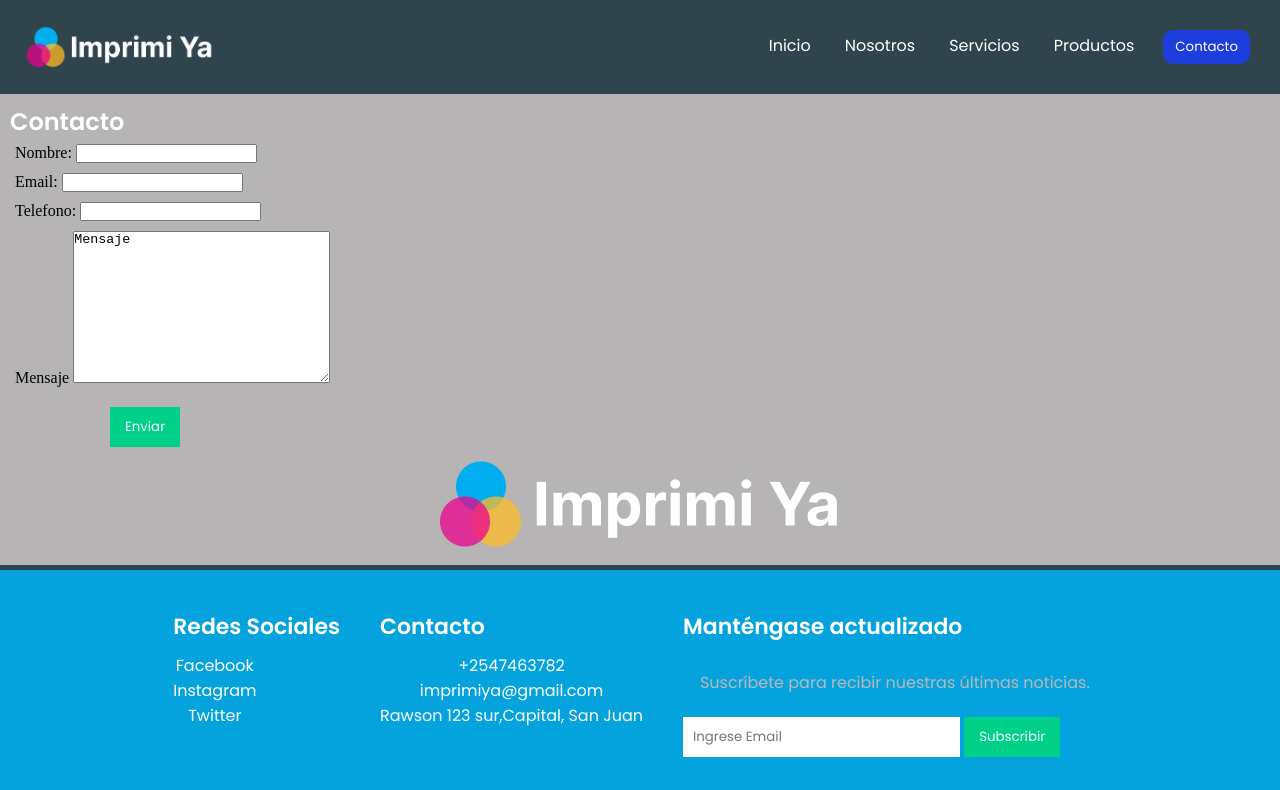
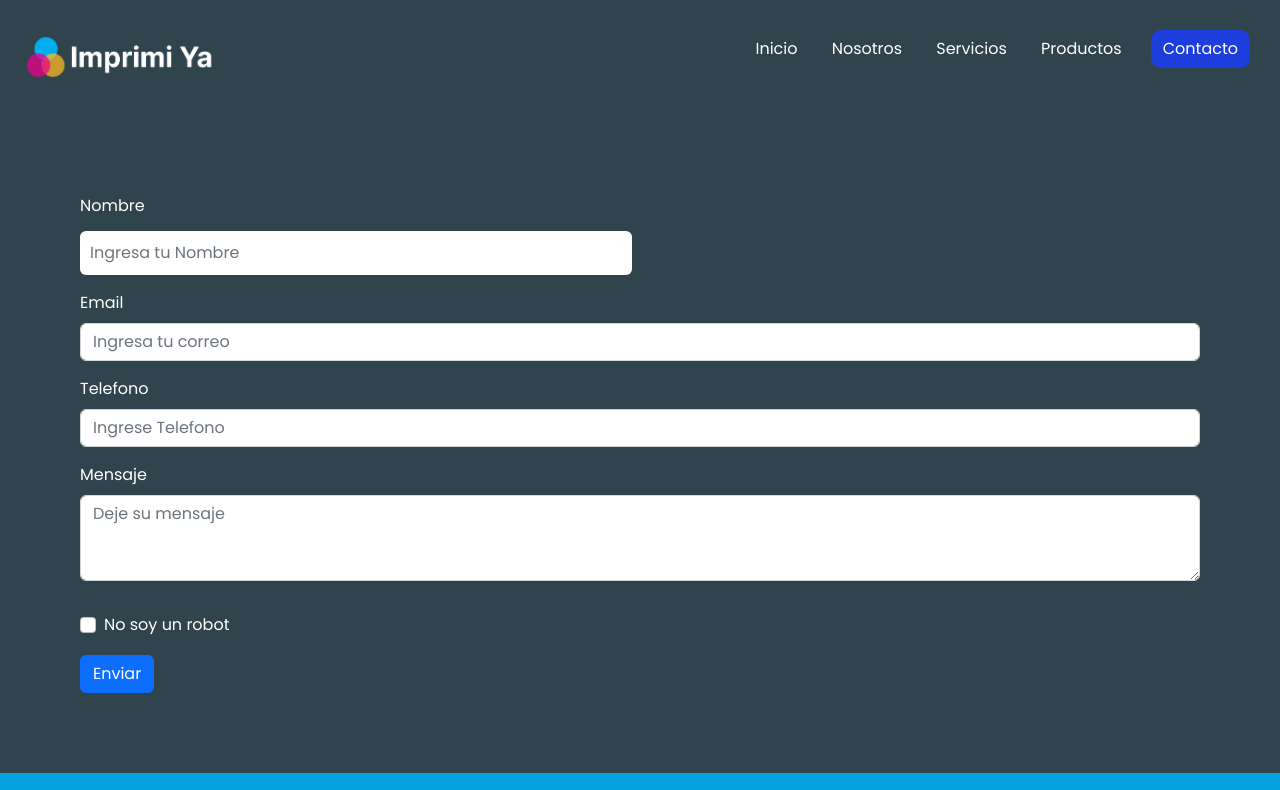
Before and after one commit to PabloSuizer/imprimi-ya-pablosuizer, a plain HTML site: page pages/contacto.html in a window 1280 px wide. Shown: the top 790 px of the page. Drawn offline with nearby package versions, Linux system fonts and the light colour scheme.

Commit message:
Se mejoro el formulario de contacto con boostrap

```diff
--- a/css/styles.css
+++ b/css/styles.css
@@ -307,3 +307,10 @@
 .text__p{
     font-family: 'Poppins', sans-serif;
 }
+/* ----------------------------------------------------------------------------------------------------------------------------*/
+
+.row{
+    padding: 10vh;
+    font-family: 'Poppins', sans-serif;
+    color: #fff;
+}
--- a/pages/contacto.html
+++ b/pages/contacto.html
@@ -6,6 +6,9 @@
     <meta name="viewport" content="width=device-width, initial-scale=1.0">
     <link rel="shortcut icon" href="../resources/favicon.ico" type="image/x-icon">
     <link rel="stylesheet"  href="https://fonts.googleapis.com/css2?family=Poppins:ital,wght@0,200;0,400;0,600;1,200;1,400;1,600&display=swap">
+    <!-- CSS only -->
+    <link href="https://cdn.jsdelivr.net/npm/bootstrap@5.2.0/dist/css/bootstrap.min.css" rel="stylesheet" integrity="sha384-gH2yIJqKdNHPEq0n4Mqa/HGKIhSkIHeL5AyhkYV8i59U5AR6csBvApHHNl/vI1Bx" crossorigin="anonymous">
+    <!-- css -->
     <link rel="stylesheet" href="../css/styles.css">
     <title>Contacto</title>
 </head>
@@ -27,33 +30,35 @@
         </nav>
     </header>
     <section >
-        <div class="class__section-divisor">
-            <h2 class="title__section">Contacto</h2>
-        <form>
-            <div class="forms">
-                <label for="fname">Nombre:</label>
-                <input type="text" id="fname" name="fname" >
+        <form class="row g-3">
+            <div class="col-md-6">
+              <label for="inputNombre4" class="form-label">Nombre</label>
+              <input type="email" class="form-control" id="inputEmail4" placeholder="Ingresa tu Nombre">
             </div>
-            <div class="forms">
-                <label for="lname">Email:</label>
-                <input type="text" id="lname" name="lname">
+            <div class="col-12">
+              <label for="inputEmail" class="form-label">Email</label>
+              <input type="text" class="form-control" id="inputAddress" placeholder="Ingresa tu correo">
             </div>
-            <div class="forms">
-                <label for="lname">Telefono:</label>
-                <input type="text" id="lname" name="lname">
+            <div class="col-12">
+              <label for="inputAddress2" class="form-label">Telefono</label>
+              <input type="text" class="form-control" id="inputAddress2" placeholder="Ingrese Telefono">
             </div>
-            <div class="forms">
-                <label>Mensaje</label>
-                <textarea name="textearea" id="" cols="30" rows="10">Mensaje</textarea>
+            <div class="mb-3">
+                <label for="exampleFormControlTextarea1" class="form-label">Mensaje</label>
+                <textarea class="form-control" id="exampleFormControlTextarea1" placeholder="Deje su mensaje" rows="3"></textarea>
+              </div>
+            <div class="col-12">
+              <div class="form-check">
+                <input class="form-check-input" type="checkbox" id="gridCheck">
+                <label class="form-check-label" for="gridCheck">
+                  No soy un robot
+                </label>
+              </div>
             </div>
-            <div class="forms__button">
-                <input type="submit" value="Enviar">
+            <div class="col-12">
+              <button type="submit" class="btn btn-primary">Enviar</button>
             </div>
-            <div class="logo__foorm">
-                <img src="../resources/Logo.png" alt="#">
-            </div>
-        </form>
-    </div>
+          </form>
     </section>
     <section class="ft-main">
         <div class="ft-main-item">
@@ -91,5 +96,7 @@
         </ul>
     </section>
     </footer>
+    <!-- JavaScript Bundle with Popper -->
+    <script src="https://cdn.jsdelivr.net/npm/bootstrap@5.2.0/dist/js/bootstrap.bundle.min.js" integrity="sha384-A3rJD856KowSb7dwlZdYEkO39Gagi7vIsF0jrRAoQmDKKtQBHUuLZ9AsSv4jD4Xa" crossorigin="anonymous"></script>
 </body>
 </html>
```
